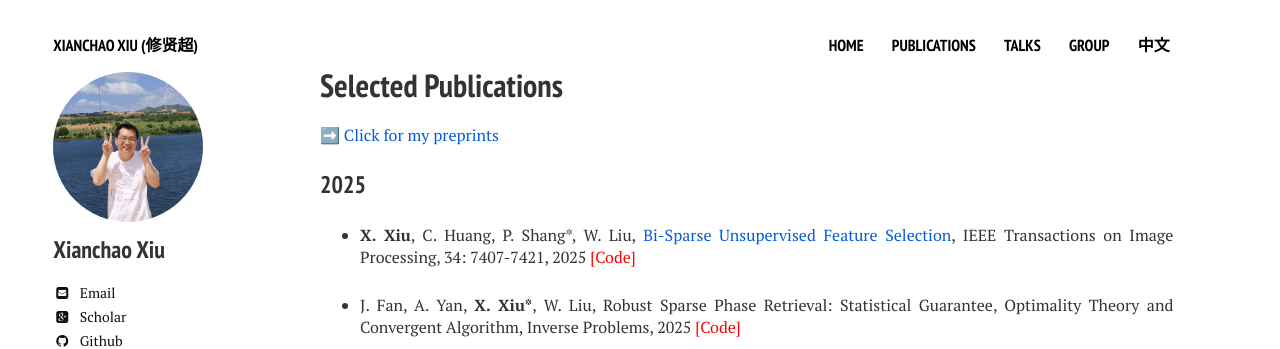
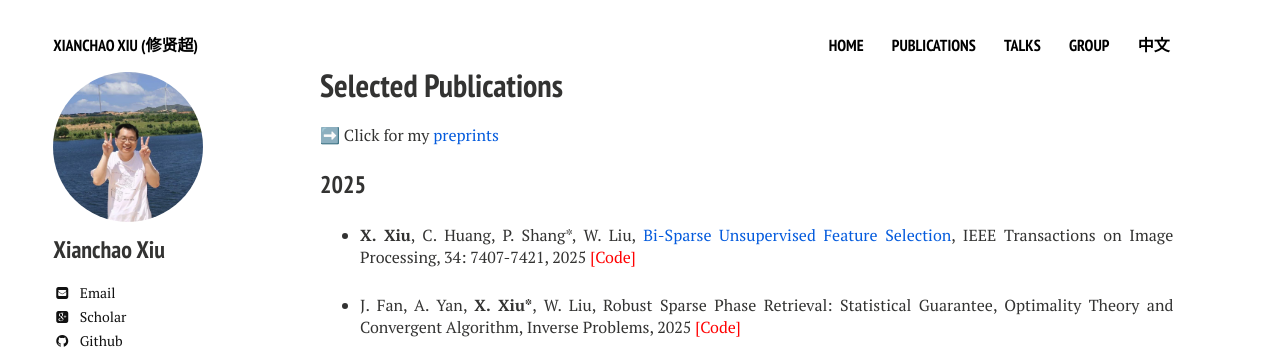
Before and after one commit to xianchaoxiu/xianchaoxiu.github.io, a Jekyll site: the page built from publications/index.md, in a window 1280 px wide. Shown: the top 349 px of the page. Built offline with Jekyll 4.4.1, drawn with Linux system fonts in a browser that asks for light colours; nearby versions of some CDN libraries.

Commit message:
Update index.md

```diff
--- a/publications/index.md
+++ b/publications/index.md
@@ -7,7 +7,7 @@ comments: false
 share: false
 ---
 
-➡️ <a href="https://arxiv.org/search/?query=xiu%2C+xianchao&searchtype=all&abstracts=show&order=-announced_date_first&size=50" class="textlink" target="_blank"> Click for my preprints </a>
+➡️  Click for my <a href="https://arxiv.org/search/?query=xiu%2C+xianchao&searchtype=all&abstracts=show&order=-announced_date_first&size=50" class="textlink" target="_blank">preprints </a>
 
 
 
```
